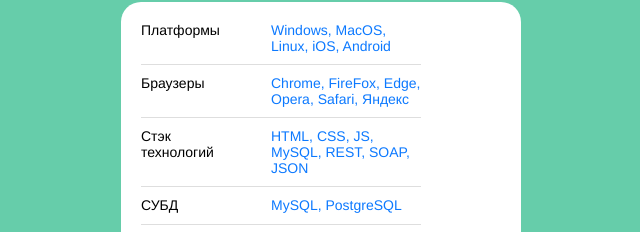
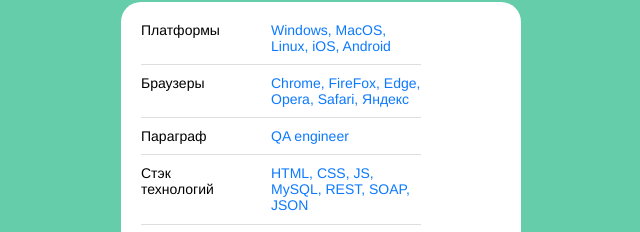
Before and after one commit to KonstantinTumin-qa/CV, a plain HTML site: page index.html in a window 1280 px wide. Shown: the part 526-758 px from the top of the page, without its empty margins (319-959 px from the left). Drawn offline with Linux system fonts and the light colour scheme.

Commit message:
Добавил параграф QA Engineer

```diff
--- a/index.html
+++ b/index.html
@@ -59,6 +59,11 @@
             <p class="links__title">Браузеры</p>
             <a class="linsk__link" href="@konstantin_tumin@yandex.ru">Chrome, FireFox, Edge, Opera, Safari, Яндекс</a>
           </li>
+        </li>
+        <li class="links__link">
+          <p class="links__title">Параграф</p>
+          <a class="linsk__link" href="@konstantin_tumin@yandex.ru">QA engineer</a>
+        </li>
           <li class="links__link">
             <p class="links__title">Стэк технологий</p>
             <a class="linsk__link" href="@konstantin_tumin@yandex.ru">HTML, CSS, JS, MySQL, REST, SOAP, JSON</a>
```
